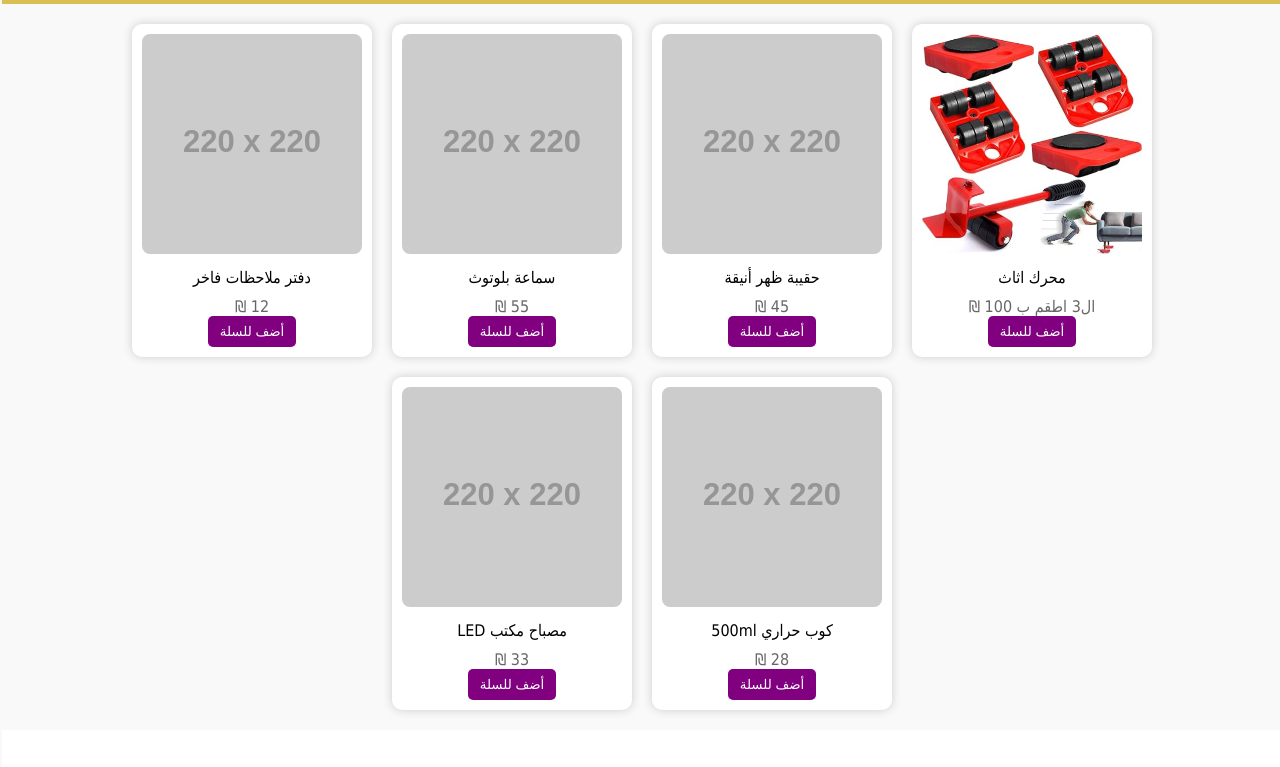
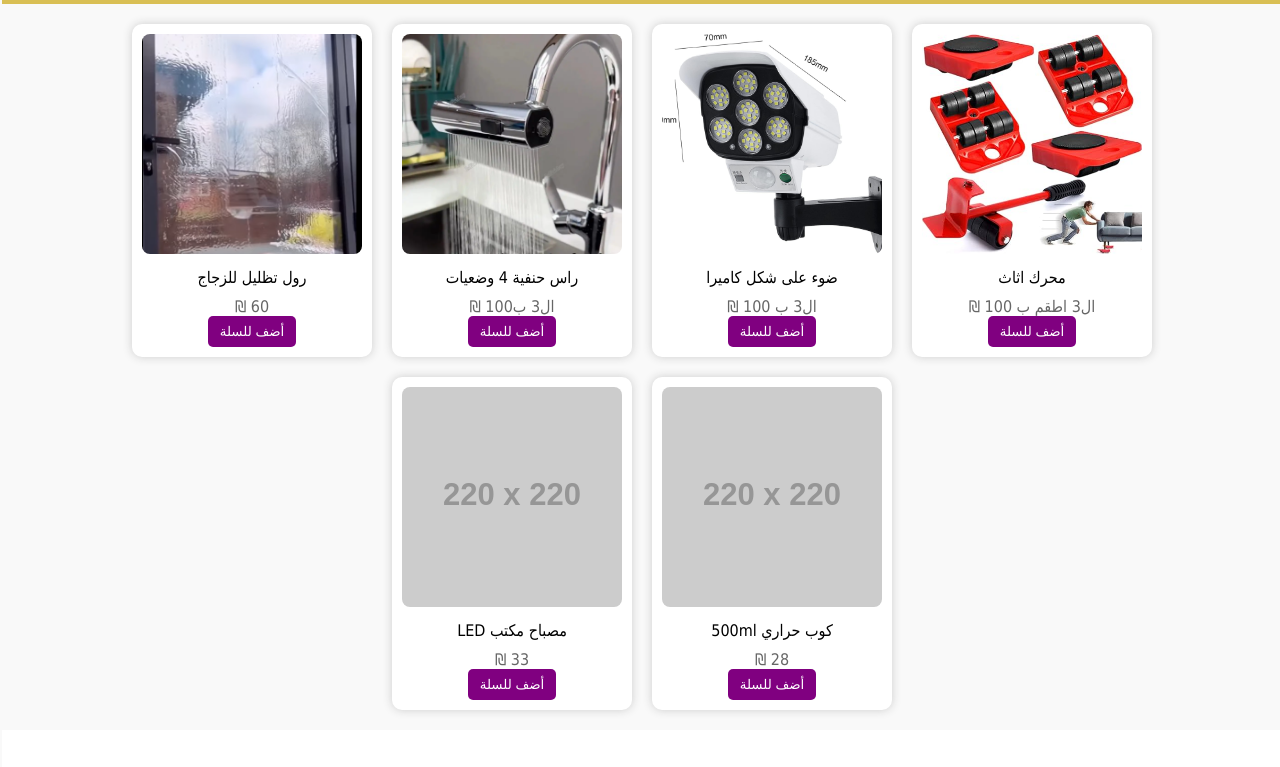
Before and after one commit to Ahmad-abualayan/Alione-Store, a plain HTML site: page home.html in a window 1280 px wide. Shown: the part 64-831 px from the top of the page. Drawn offline with Linux system fonts and the light colour scheme; placeholder pictures from the web are drawn by us.

Commit message:
Add files via upload

```diff
--- a/home.html
+++ b/home.html
@@ -96,7 +96,7 @@
 <body>
 
 <header>
-  <h1>🛍️ قسم أخرى - Alione Store</h1>
+  <h1>🏠 قسم المنزل  - Alione Store</h1>
 </header>
 
 <section class="products">
@@ -107,22 +107,22 @@
     <button class="add-to-cart" data-name="بكج تحريك الاثاث " data-price="100">أضف للسلة</button>
   </div>
   <div class="product">
-    <img src="https://via.placeholder.com/220x220?text=حقيبة+ظهر" alt="حقيبة">
-    <div class="product-title">حقيبة ظهر أنيقة</div>
-    <div class="price">45 ₪</div>
-    <button class="add-to-cart" data-name="حقيبة ظهر أنيقة" data-price="45">أضف للسلة</button>
+    <img src="61W1YXyngdL.jpg" alt="ضوء على شكل كاميرا">
+    <div class="product-title">ضوء على شكل كاميرا</div>
+    <div class="price">ال3 ب 100 ₪</div>
+    <button class="add-to-cart" data-name="ضوء على شكل كاميرا" data-price="100">أضف للسلة</button>
   </div>
   <div class="product">
-    <img src="https://via.placeholder.com/220x220?text=سماعة+بلوتوث" alt="سماعة">
-    <div class="product-title">سماعة بلوتوث</div>
-    <div class="price">55 ₪</div>
-    <button class="add-to-cart" data-name="سماعة بلوتوث" data-price="55">أضف للسلة</button>
+    <img src="7nfea.jpg" alt="راس حنفية 4 وضعيات">
+    <div class="product-title">راس حنفية 4 وضعيات </div>
+    <div class="price">ال3 ب100 ₪</div>
+    <button class="add-to-cart" data-name="راس حنفية" data-price="100">أضف للسلة</button>
   </div>
   <div class="product">
-    <img src="https://via.placeholder.com/220x220?text=دفتر+ملاحظات" alt="دفتر">
-    <div class="product-title">دفتر ملاحظات فاخر</div>
-    <div class="price">12 ₪</div>
-    <button class="add-to-cart" data-name="دفتر ملاحظات فاخر" data-price="12">أضف للسلة</button>
+    <img src="لقطة شاشة 2025-07-22 114800.png" alt="رول تظليل للزجاج">
+    <div class="product-title">رول تظليل للزجاج</div>
+    <div class="price">60 ₪</div>
+    <button class="add-to-cart" data-name="رول تظليل للزجاج" data-price="60 و ال2 ب 100">أضف للسلة</button>
   </div>
   <div class="product">
     <img src="https://via.placeholder.com/220x220?text=كوب+حراري" alt="كوب">
```
Also changed, not shown: cars.html (+4 -4 lines), index.html (+4 -4 lines), 61W1YXyngdL.jpg (added), 71mLftHy23L.jpg (added), 7nfea.jpg (added), boxing.jpg (added), لقطة شاشة 2025-07-22 114800.png (added).
